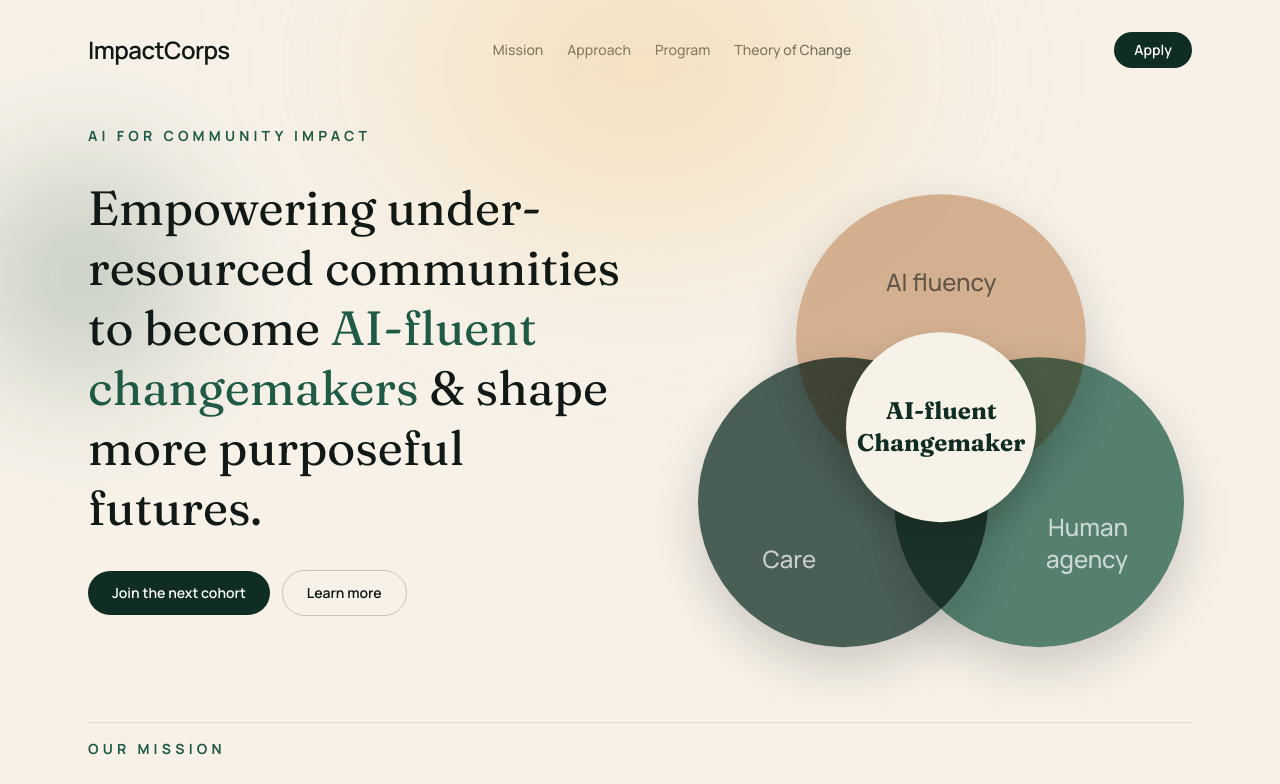
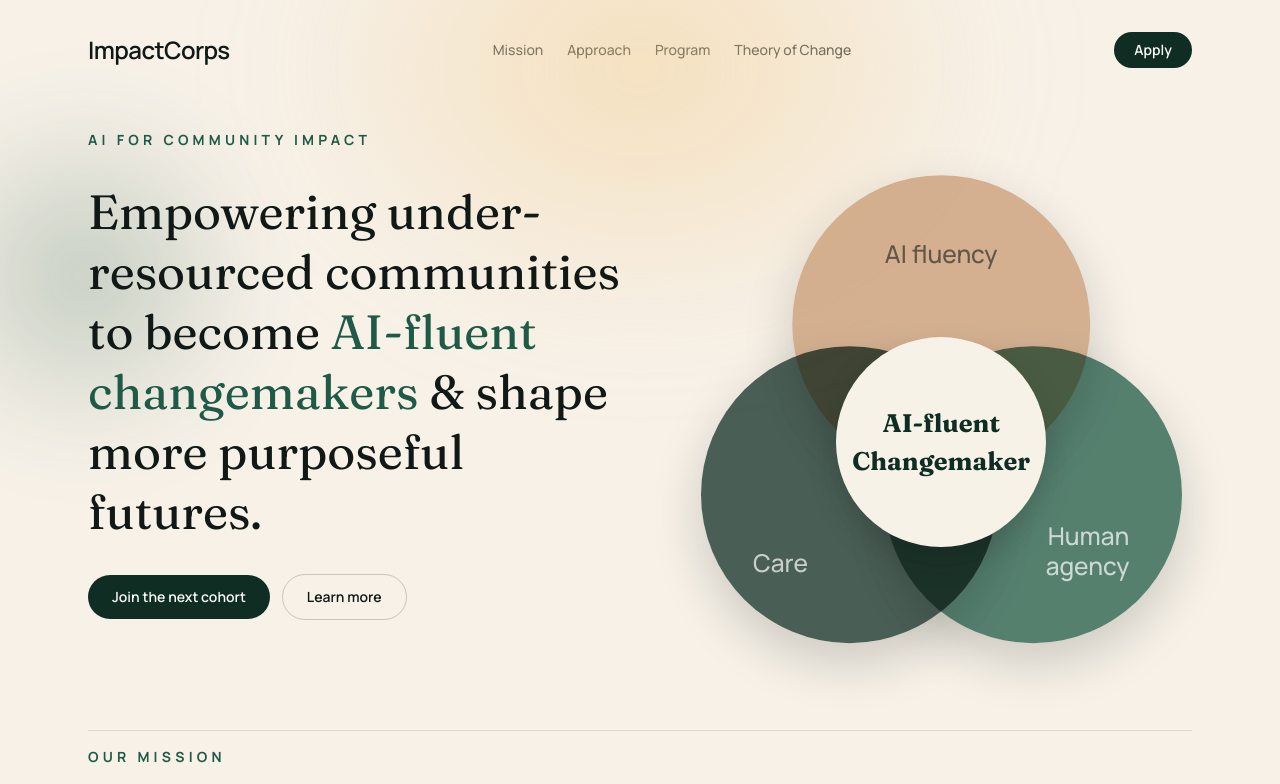
Before and after one commit to interconrhino/ImpactCorpsVerHCI, a Next.js app: page / in a window 1280 px wide. Shown: the top 784 px of the page. Built offline with nearby package versions, Linux system fonts and the light colour scheme.

Commit message:
Update page.tsx

```diff
--- a/app/page.tsx
+++ b/app/page.tsx
@@ -146,25 +146,25 @@ export default function Home() {
               className="animate-floaty animate-rise rounded-3xl p-6 lg:p-8"
               style={{ animationDelay: "160ms" }}
             >
-              <div className="relative mt-4 flex h-[340px] items-center justify-center md:h-[390px] lg:h-[430px]">
-                <div className="absolute left-1/2 top-4 h-[210px] w-[210px] -translate-x-1/2 rounded-full bg-[color:var(--clay)]/75 shadow-[0_20px_50px_rgba(16,25,21,0.18)] mix-blend-multiply md:top-6 md:h-[250px] md:w-[250px] lg:top-8 lg:h-[290px] lg:w-[290px]">
-                  <span className="absolute left-1/2 top-[72px] -translate-x-1/2 text-xl font-medium text-[color:var(--ink)]/60 md:text-2xl">
+              <div className="relative mx-auto mt-4 flex aspect-square w-full max-w-[440px] items-center justify-center [container-type:inline-size]">
+                <div className="absolute left-1/2 top-[3cqw] h-[68cqw] w-[68cqw] -translate-x-1/2 rounded-full bg-[color:var(--clay)]/75 shadow-[0_20px_50px_rgba(16,25,21,0.18)] mix-blend-multiply">
+                  <span className="absolute left-1/2 top-[14cqw] -translate-x-1/2 text-[clamp(1.2rem,5.6cqw,1.95rem)] font-medium text-[color:var(--ink)]/60">
                     AI fluency
                   </span>
                 </div>
-                <div className="absolute -left-2 top-[150px] h-[210px] w-[210px] rounded-full bg-[color:var(--forest)]/75 shadow-[0_20px_50px_rgba(16,25,21,0.18)] mix-blend-multiply md:-left-4 md:top-[175px] md:h-[250px] md:w-[250px] lg:-left-6 lg:top-[195px] lg:h-[290px] lg:w-[290px]">
-                  <span className="absolute bottom-[72px] left-16 text-xl font-medium text-white/70 md:text-2xl">
+                <div className="absolute left-[-5cqw] top-[42cqw] h-[68cqw] w-[68cqw] rounded-full bg-[color:var(--forest)]/75 shadow-[0_20px_50px_rgba(16,25,21,0.18)] mix-blend-multiply">
+                  <span className="absolute bottom-[14cqw] left-[12cqw] text-[clamp(1.2rem,5.6cqw,1.95rem)] font-medium text-white/70">
                     Care
                   </span>
                 </div>
-                <div className="absolute -right-2 top-[150px] h-[210px] w-[210px] rounded-full bg-[color:var(--moss)]/75 shadow-[0_20px_50px_rgba(16,25,21,0.18)] mix-blend-multiply md:-right-4 md:top-[175px] md:h-[250px] md:w-[250px] lg:-right-6 lg:top-[195px] lg:h-[290px] lg:w-[290px]">
-                  <span className="absolute bottom-[72px] right-14 text-right text-xl font-medium text-white/70 md:text-2xl">
+                <div className="absolute right-[-5cqw] top-[42cqw] h-[68cqw] w-[68cqw] rounded-full bg-[color:var(--moss)]/75 shadow-[0_20px_50px_rgba(16,25,21,0.18)] mix-blend-multiply">
+                  <span className="absolute bottom-[14cqw] right-[12cqw] text-right text-[clamp(1.2rem,5.6cqw,1.95rem)] font-medium leading-tight text-white/70">
                     Human
                     <br />
                     agency
                   </span>
                 </div>
-                <div className="font-display absolute left-1/2 top-[215px] z-10 flex h-[145px] w-[145px] -translate-x-1/2 -translate-y-1/2 items-center justify-center rounded-full bg-[#f7f2e7] text-center text-xl font-bold text-[color:var(--forest)] shadow-[0_14px_30px_rgba(16,25,21,0.2)] md:top-[240px] md:h-[170px] md:w-[170px] md:text-2xl lg:top-[265px] lg:h-[190px] lg:w-[190px]">
+                <div className="font-display absolute left-1/2 top-[64cqw] z-10 flex h-[48cqw] w-[48cqw] -translate-x-1/2 -translate-y-1/2 items-center justify-center rounded-full bg-[#f7f2e7] text-center text-[clamp(1.15rem,5.8cqw,1.95rem)] font-bold text-[color:var(--forest)] shadow-[0_14px_30px_rgba(16,25,21,0.2)]">
                   <span>
                     AI-fluent
                     <br />
```
